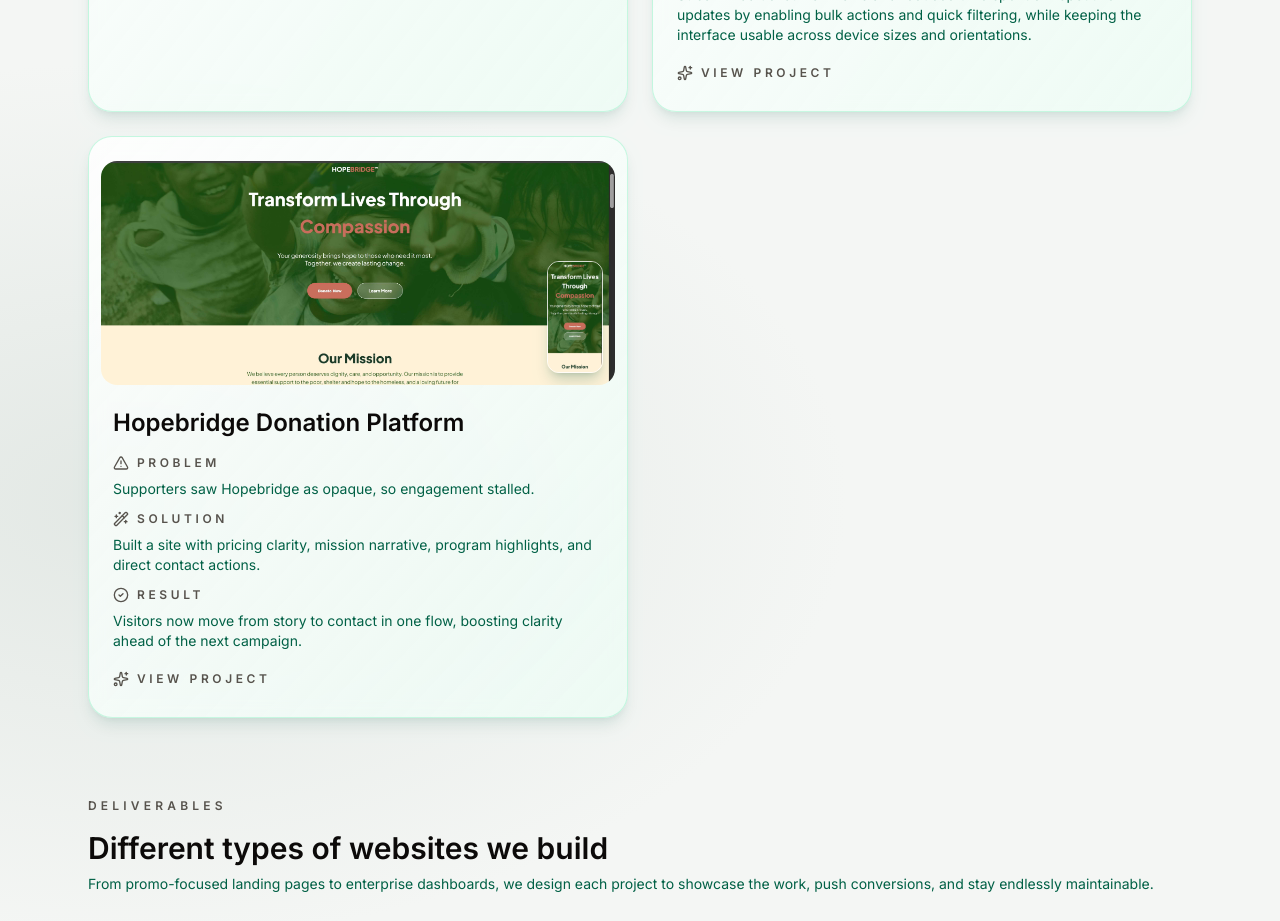
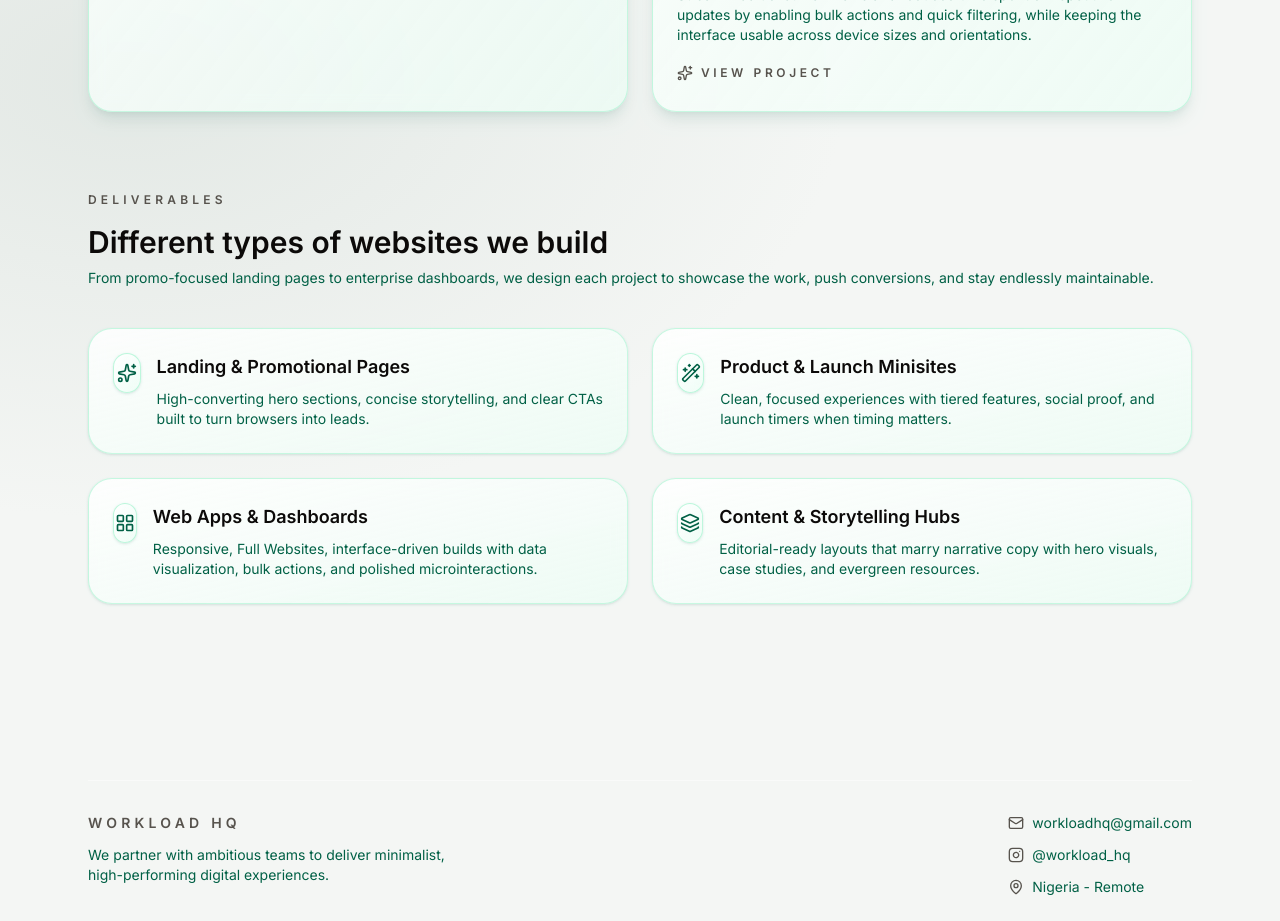
Before and after one commit to alfredulu/workload-hq, a Next.js app: page /portfolio in a window 1280 px wide. Shown: the part 2020-2941 px from the top of the page. Built offline with nearby package versions, Linux system fonts and the light colour scheme.

Commit message:
add project

```diff
--- a/app/portfolio/page.tsx
+++ b/app/portfolio/page.tsx
@@ -71,20 +71,6 @@ export const projects = [
     desktopImage: "/images/portfolio-enterpriseadmin-desktop.jpg",
     phoneImage: "/images/portfolio-enterpriseadmin-phone.jpg",
     imageAlt: "admin dashboard preview",
-  },
-  {
-    title: "Hopebridge Donation Platform",
-    category: "Nonprofit storytelling & donor experience site",
-    featured: false,
-    link: "https://hopebridge-ochre.vercel.app/",
-    problem: "Supporters saw Hopebridge as opaque, so engagement stalled.",
-    solution:
-      "Built a site with pricing clarity, mission narrative, program highlights, and direct contact actions.",
-    result:
-      "Visitors now move from story to contact in one flow, boosting clarity ahead of the next campaign.",
-    desktopImage: "/images/portfolio-donationwebsite-desktop.jpg",
-    phoneImage: "/images/portfolio-donationwebsite-phone.jpg",
-    imageAlt: "donation site preview",
   },
 ];
 
```
